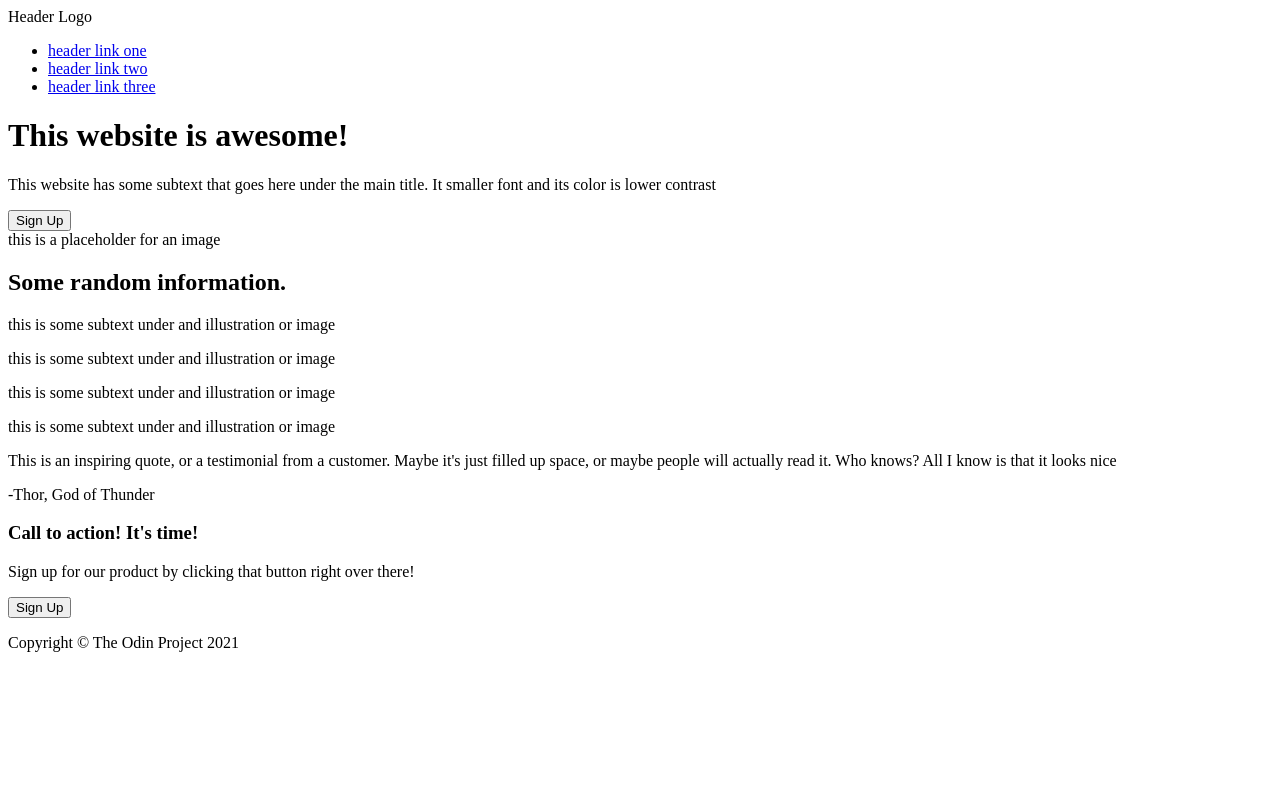
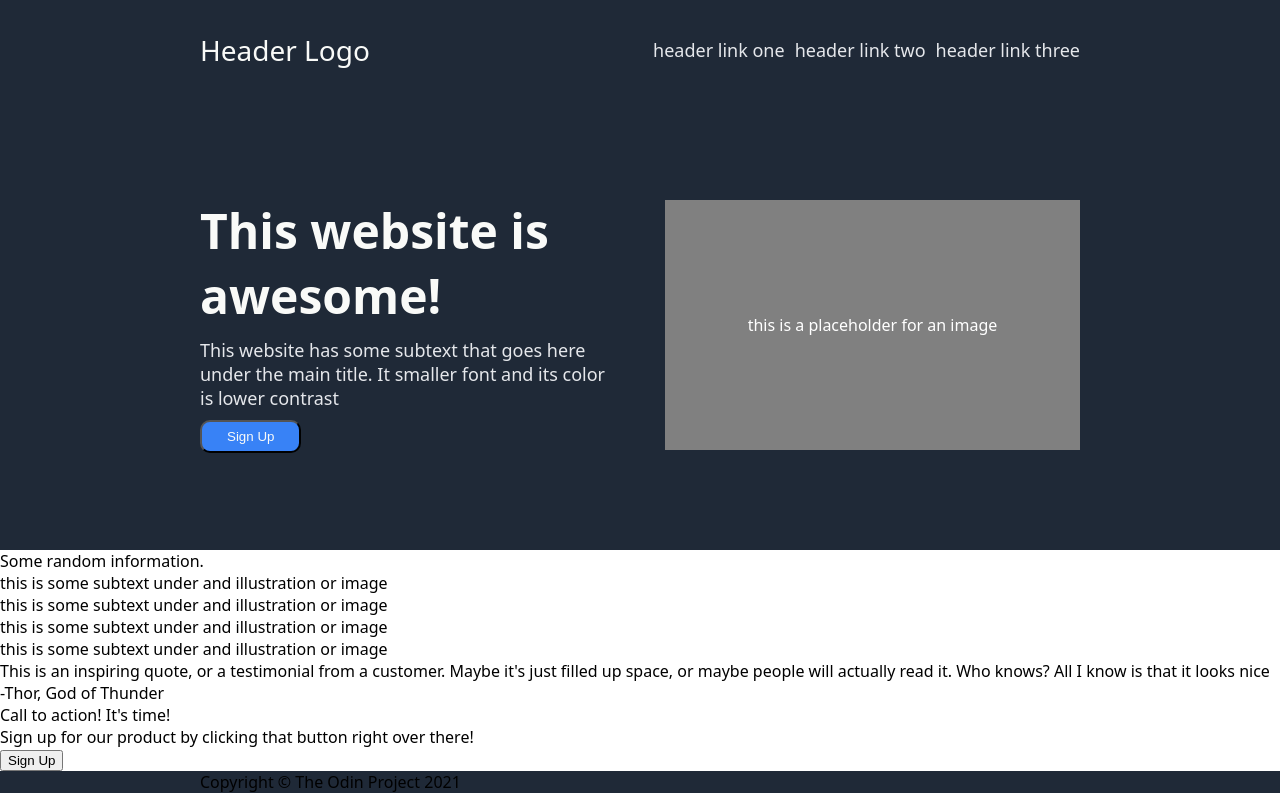
Before and after one commit to KolbyCantu/odin-landing-page, a plain HTML site: page index.html in a window 1280 px wide. Drawn offline with Linux system fonts and the light colour scheme.

Commit message:
Added the style sheet and styled header and hero

```diff
--- a/index.html
+++ b/index.html
@@ -4,16 +4,17 @@
         <meta charset="UTF-8">
         <meta name="viewport" content="width=device-width, initial-scale=1.0">
         <title>Landing Page</title>
+        <link rel="stylesheet" href="style.css">
     </head>
     <body>
         <div class="header">
-            <div class="left-side">
-                <div>
+            <div class="left-header">
+                <div class="header-logo">
                     Header Logo
                 </div>
             </div>
-            <div class="right-side">
-                <ul>
+            <div class="right-header">
+                <ul class="header-links">
                     <li><a href="#">header link one</a></li>
                     <li><a href="#">header link two</a></li>
                     <li><a href="#">header link three</a></li>
@@ -22,52 +23,50 @@
         </div>
         <div class="hero">
             <div class="left-hero">
-                <div>
-                    <h1 class="hero-title">This website is awesome!</h1>
-                    <p class="hero-text">This website has some subtext that goes here under the main title. It smaller font and its color is lower contrast</p>
-                    <button class="hero-button">Sign Up</button>
-                </div>
+                <div class="hero-title">This website is awesome!</div>
+                <div class="hero-text">This website has some subtext that goes here under the main title. It smaller font and its color is lower contrast</div>
+                <button class="hero-button">Sign Up</button>
             </div>
             <div class="right-hero">
-                this is a placeholder for an image
+                <div class="hero-img">this is a placeholder for an image</div>
             </div>
         </div>
         <div class="cards">
-            <h2 class="cards-title">Some random information.</h2>
+            <div class="cards-title">Some random information.</div>
             <div class="cards-grid">
                 <div class="card">
                     <div class="card-pic"></div>
-                    <p class="card-text">this is some subtext under and illustration or image</p>
+                    <div class="card-text">this is some subtext under and illustration or image</div>
                 </div>
                 <div class="card">
                     <div class="card-pic"></div>
-                    <p class="card-text">this is some subtext under and illustration or image</p>
+                    <div class="card-text">this is some subtext under and illustration or image</div>
                 </div>
                 <div class="card">
                     <div class="card-pic"></div>
-                    <p class="card-text">this is some subtext under and illustration or image</p>
+                    <div class="card-text">this is some subtext under and illustration or image</div>
                 </div>
                 <div class="card">
                     <div class="card-pic"></div>
-                    <p class="card-text">this is some subtext under and illustration or image</p>
+                    <div class="card-text">this is some subtext under and illustration or image</div>
                 </div>
             </div>
         </div>
         <div class="quote">
-            <p class="quote-text">This is an inspiring quote, or a testimonial from a customer. Maybe it's just filled up space, or maybe people will actually read it. Who knows? All I know is that it looks nice</p>
-            <p class="quote-attribute">-Thor, God of Thunder</p>
+            <div class="quote-text">This is an inspiring quote, or a testimonial from a customer. Maybe it's just filled up space, or maybe people will actually read it. Who knows? All I know is that it looks nice</div>
+            <div class="quote-attribute">-Thor, God of Thunder</div>
         </div>
         <div class="call-to-action">
             <div class="call-left">
-                <h3 class="call-title">Call to action! It's time!</h3>
-                <p class="call-text">Sign up for our product by clicking that button right over there!</p>
+                <div class="call-title">Call to action! It's time!</div>
+                <div class="call-text">Sign up for our product by clicking that button right over there!</div>
             </div>
             <div class="call-right">
                 <button class="call-button">Sign Up</button>
             </div>
         </div>
         <div class="footer">
-            <p class="footer-text">Copyright &copy The Odin Project 2021</p>
+            <div class="footer-text">Copyright &copy The Odin Project 2021</div>
         </div>
     </body>
 </html>
--- /dev/null
+++ b/style.css
@@ -0,0 +1,93 @@
+body{
+    font-family: system-ui, -apple-system, BlinkMacSystemFont, 'Segoe UI', Roboto, Oxygen, Ubuntu, Cantarell, 'Open Sans', 'Helvetica Neue', sans-serif;
+    margin: 0px;
+}
+
+ul{
+    list-style-type: none;
+    display: flex;
+    gap: 10px;
+}
+
+a{
+    text-decoration: none;
+    color: #E5E7EB
+}
+
+.header,
+.hero,
+.footer{
+    background-color: #1F2937;
+    padding-left: 200px;
+    padding-right: 200px;
+}
+
+.header,
+.left-header,
+.right-header{
+    padding-top: 10px;
+    padding-bottom: 10px;
+    display: flex;
+    align-items: center;
+    flex: 1 1 auto;
+}
+
+.header-logo{
+    font-size: 28px;
+    color: #F9FAF8;
+}
+
+.right-header{
+    justify-content: flex-end;
+}
+
+.hero{
+    display: flex;
+    justify-content: center;
+    align-items: center;
+    padding-top: 100px;
+    padding-bottom: 100px;
+}
+
+.left-hero,
+.right-hero{
+    height: 250px;
+    flex: 1 1 0;
+}
+
+.left-hero{
+    display:flex;
+    flex-direction: column;
+    justify-content: center;
+    align-items: flex-start;
+    gap: 10px;
+    padding-right: 50px;
+}
+
+.hero-title{
+    font-size: 48px;
+    color: #F9FAF8;
+    font-weight: 900;
+}
+
+.hero-button{
+    background-color: #3882F6;
+    border-radius: 10px;
+    padding: 7px 25px;
+    color: #F9FAF8;
+}
+
+.hero-img{
+    background-color: grey;
+    color: white;
+    height: 250px;
+    display: flex;
+    justify-content: center;
+    align-items: center;
+}
+
+.hero-text,
+.header-links{
+    font-size: 18px;
+    color: #E5E7EB;
+}
```
